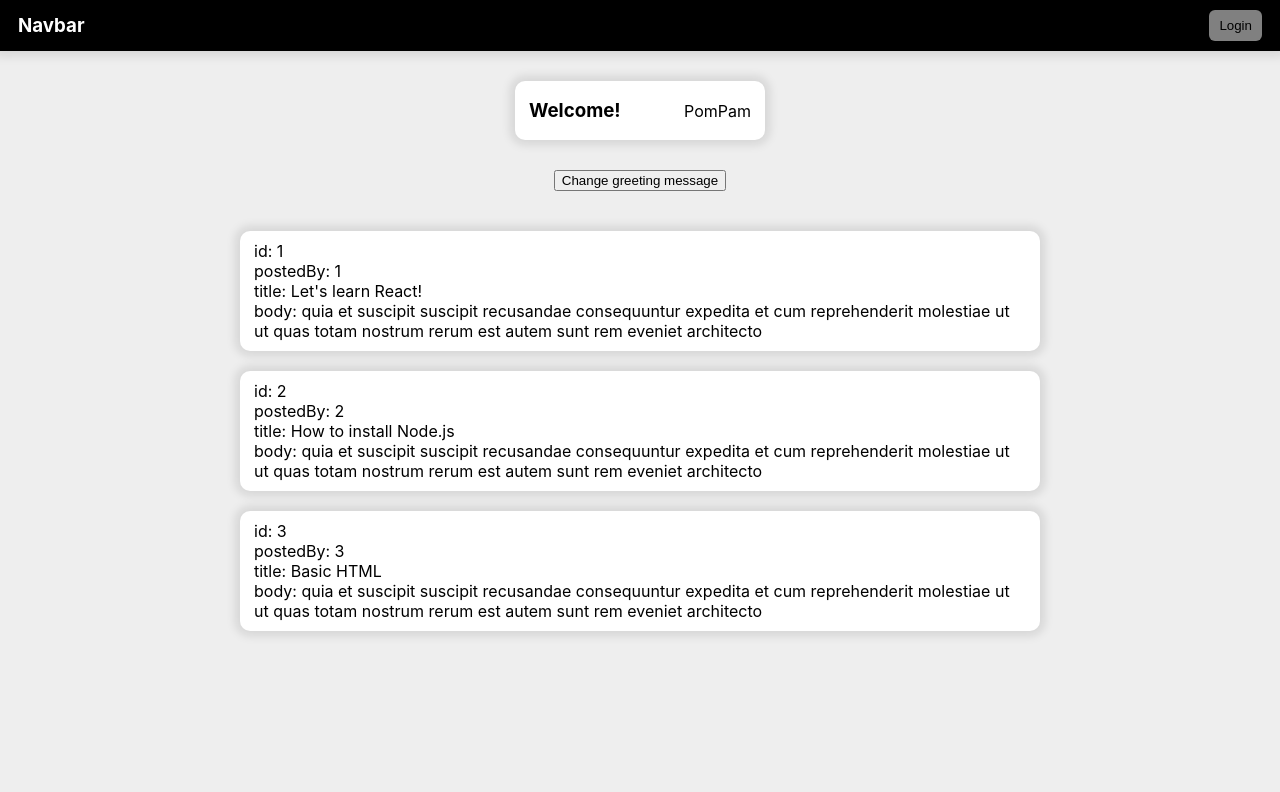
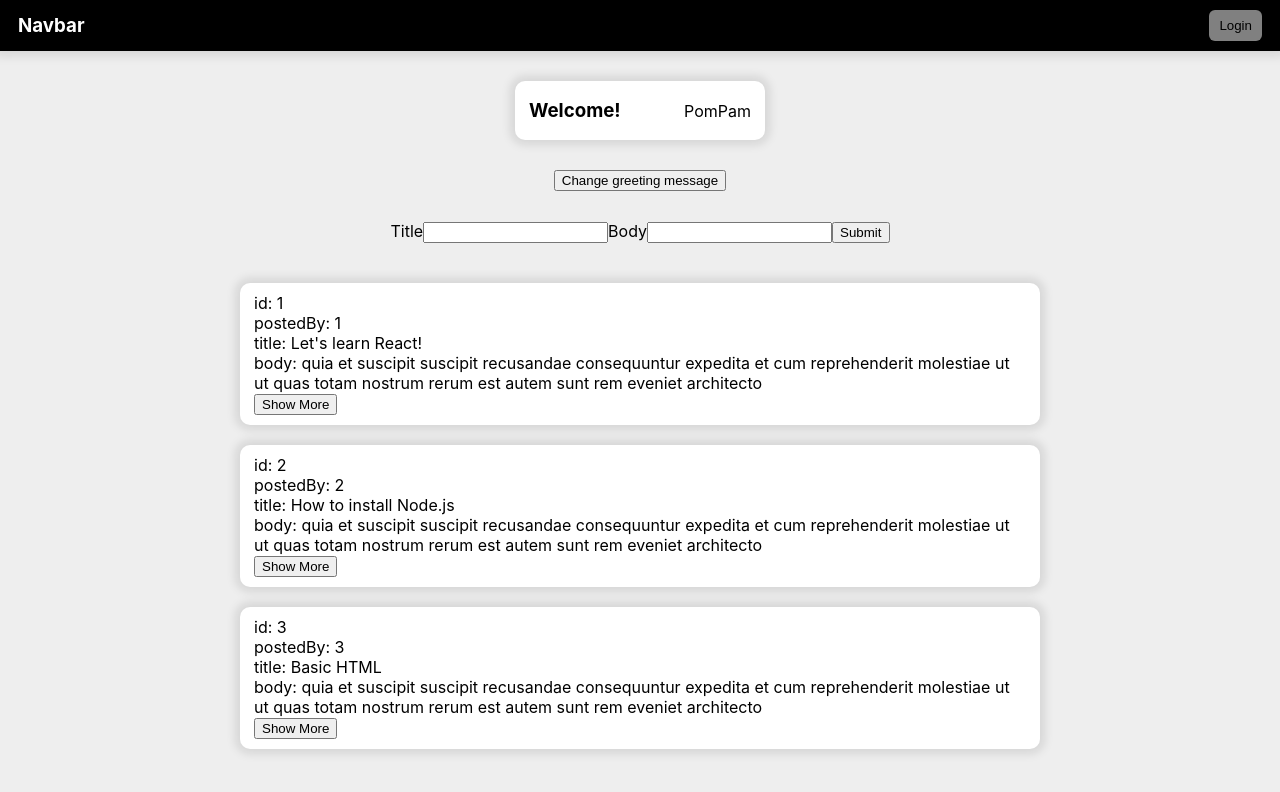
Before and after one commit to thanchita/my-first-react-app, a React (Vite) app: page / in a window 1280 px wide. Shown: the top 792 px of the page. Built offline with nearby package versions, Linux system fonts and the light colour scheme.

Commit message:
demo states

```diff
--- a/src/App.tsx
+++ b/src/App.tsx
@@ -3,8 +3,9 @@ import Greeting from './components/Greeting'
 import Navbar from './components/Navbar'
 import { PostDTO } from './types/dto'
 import Post from './components/Post'
+import { FormEvent, useState } from 'react'
 
-const posts: PostDTO[] = [
+const initialPosts: PostDTO[] = [
   {
     id: 1,
     userId: 1,
@@ -26,10 +27,43 @@ const posts: PostDTO[] = [
 ]
 
 function App() {
+  const [posts, setPosts] = useState<PostDTO[]>(initialPosts)
+  const [newTitle, setNewTitle] = useState<string>('')
+  const [newBody, setNewBody] = useState<string>('')
+
+  const handleSubmit = (e: FormEvent) => {
+    e.preventDefault()
+
+    const currentPosts = [...posts]
+
+    currentPosts.push({
+      id: Math.floor(Math.random() * 1000), // * database should generate id for us
+      userId: Math.floor(Math.random() * 1000),
+      title: newTitle,
+      body: newBody,
+    })
+
+    setPosts(currentPosts)
+
+    // Clear form after set posts
+    setNewBody('')
+    setNewTitle('')
+  }
+
   return (
     <div className="App">
       <Navbar />
-      <Greeting name="PomPam" greetingMsg="Hello!" isLoggedIn={true} />
+      <Greeting name="PomPam" isLoggedIn={true} />
+
+      <form onSubmit={handleSubmit}>
+        <label>Title</label>
+        <input type="text" value={newTitle} onChange={(e) => setNewTitle(e.target.value)} required />
+        <label>Body</label>
+        <input type="text" value={newBody} onChange={(e) => setNewBody(e.target.value)} required />
+
+        <button type="submit">Submit</button>
+      </form>
+
       <div className="feed-container">
         {posts.map((post) => {
           return <Post key={post.id} post={post} />
--- a/src/components/Greeting.tsx
+++ b/src/components/Greeting.tsx
@@ -3,7 +3,6 @@ import classes from './Greeting.module.css'
 
 interface IGreetingProps {
   name: string
-  greetingMsg: string
   isLoggedIn: boolean
 }
 const Greeting = ({ name, isLoggedIn }: IGreetingProps) => {
--- a/src/components/Post.tsx
+++ b/src/components/Post.tsx
@@ -1,3 +1,4 @@
+import { useState } from 'react'
 import { PostDTO } from '../types/dto'
 import classes from './Post.module.css'
 
@@ -6,16 +7,20 @@ interface IPostProps {
 }
 
 const Post = ({ post }: IPostProps) => {
-  const handleClick = (id: number) => {
-    alert(`clicked ${id}`)
+  const [show, setShow] = useState<boolean>(false)
+  const handleClick = () => {
+    setShow(!show)
   }
   return (
-    <div onClick={() => handleClick(post.id)} className={classes.post}>
+    <div className={classes.post}>
       <p>id: {post.id}</p>
       <p>postedBy: {post.userId}</p>
       <p>title: {post.title}</p>
       <p>body: {post.body}</p>
+      {show && <p>More information</p>}
+      <button onClick={handleClick}>{show ? 'Show Less' : 'Show More'} </button>
     </div>
   )
 }
+
 export default Post
```
